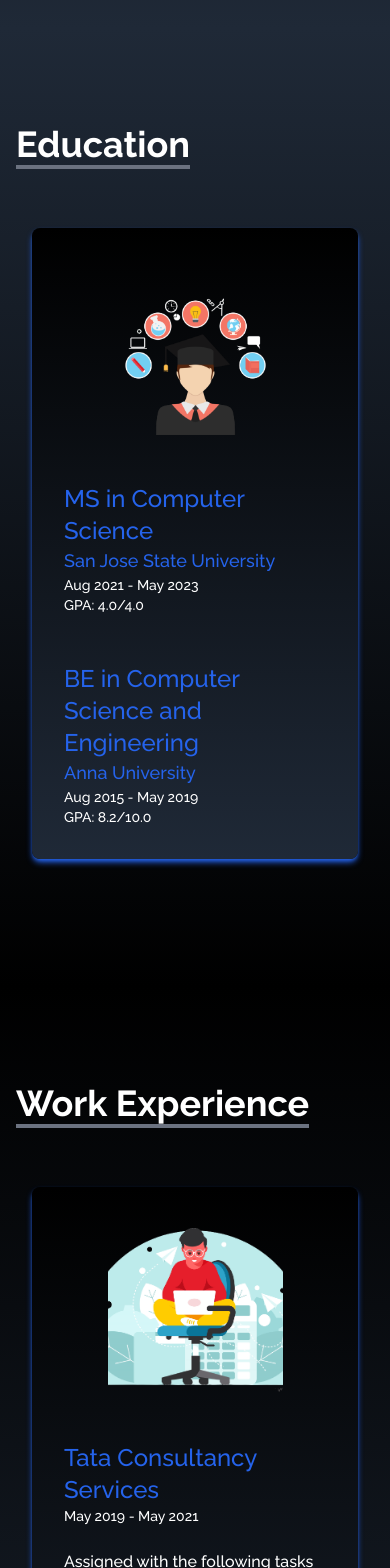
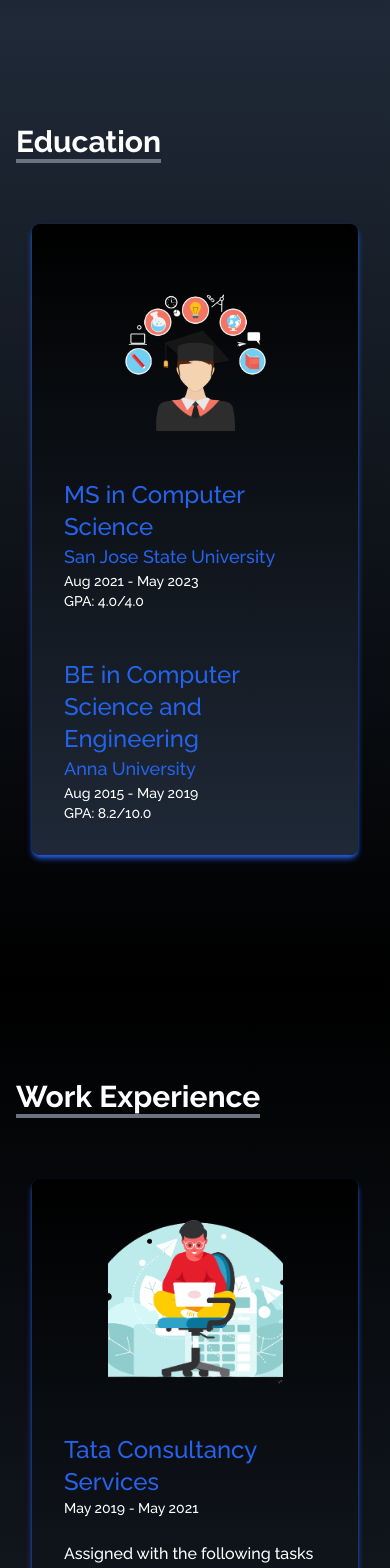
Before and after one commit to gowtham-chandrasekaran/portfolio-website, a React (Create React App) app: page / in a window 390 px wide. Shown: the part 780-2348 px from the top of the page. Built offline with nearby package versions, Linux system fonts and the light colour scheme.

Commit message:
ui phone

```diff
--- a/src/components/About.jsx
+++ b/src/components/About.jsx
@@ -9,7 +9,7 @@
     >
       <div className="max-w-screen-lg p-4 mx-auto flex flex-col justify-center w-full h-full">
         <div className="pb-8">
-          <p className="text-4xl font-bold inline border-b-4 border-gray-500">
+          <p className="text-3xl sm:text-4xl font-bold inline border-b-4 border-gray-500">
             Education
           </p>
         </div>
--- a/src/components/Contact.jsx
+++ b/src/components/Contact.jsx
@@ -8,7 +8,7 @@
     >
       <div className="flex flex-col p-4 justify-center max-w-screen-lg mx-auto h-full">
         <div className="pb-8">
-          <p className="text-4xl font-bold inline border-b-4 border-gray-500">
+          <p className="text-3xl sm:text-4xl font-bold inline border-b-4 border-gray-500">
             Contact
           </p>
           <p className="py-6">Submit the form below to get in touch</p>
--- a/src/components/Experience.jsx
+++ b/src/components/Experience.jsx
@@ -9,7 +9,7 @@
     >
       <div className="max-w-screen-lg p-4 mx-auto flex flex-col justify-center w-full h-full">
         <div className="pb-8">
-          <p className="text-4xl font-bold inline border-b-4 border-gray-500">
+          <p className="text-3xl sm:text-4xl font-bold inline border-b-4 border-gray-500">
             Work Experience
           </p>
         </div>
--- a/src/components/Home.jsx
+++ b/src/components/Home.jsx
@@ -8,7 +8,7 @@
   return (
     <div
       name="home"
-      className="w-full pt-[56px] bg-gradient-to-b from-black to-gray-800 py-3 sm:h-screen px-4"
+      className="w-full pt-[56px] bg-gradient-to-b from-black to-gray-800 py-3 h-full sm:h-screen px-4"
     >
       <div className="max-w-screen-lg mx-auto flex flex-col items-center justify-center h-full py-12 sm:py-0 px-4 md:flex-row">
         <div className="py-[60px]">
--- a/src/components/Portfolio.jsx
+++ b/src/components/Portfolio.jsx
@@ -93,7 +93,7 @@
     >
       <div className="max-w-screen-lg p-4 mx-auto flex flex-col justify-center w-full h-full">
         <div className="pb-[50px]">
-          <p className="text-4xl font-bold inline border-b-4 border-gray-500">
+          <p className="text-3xl sm:text-4xl font-bold inline border-b-4 border-gray-500">
             Portfolio
           </p>
           {/* <p className="py-6">Check out some of my work</p> */}
--- a/src/components/Technologies.jsx
+++ b/src/components/Technologies.jsx
@@ -103,7 +103,7 @@
     >
       <div className="max-w-screen-lg mx-auto p-4 flex flex-col justify-center w-full h-full text-white">
         <div>
-          <p className="text-4xl font-bold border-b-4 border-gray-500 p-2 inline">
+          <p className="text-3xl sm:text-4xl font-bold border-b-4 border-gray-500 p-2 inline">
             Technologies
           </p>
           <p className="py-6">
```
